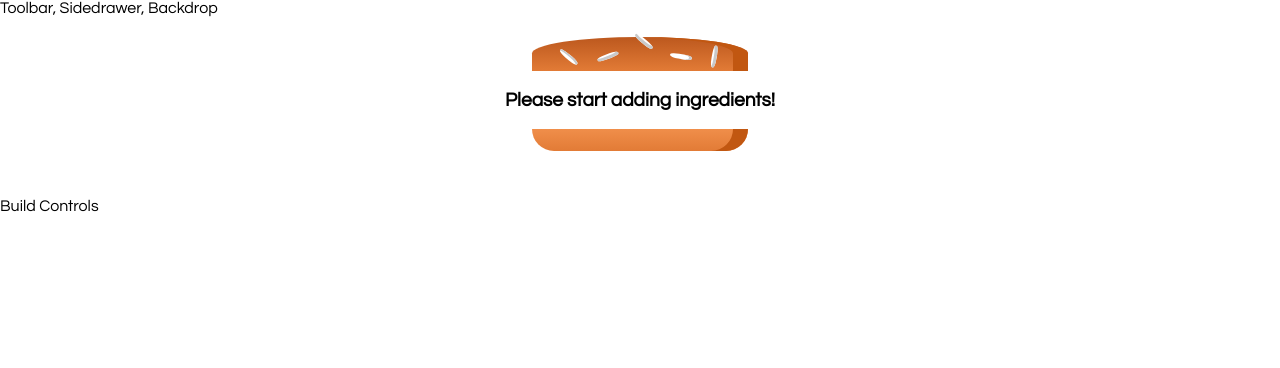
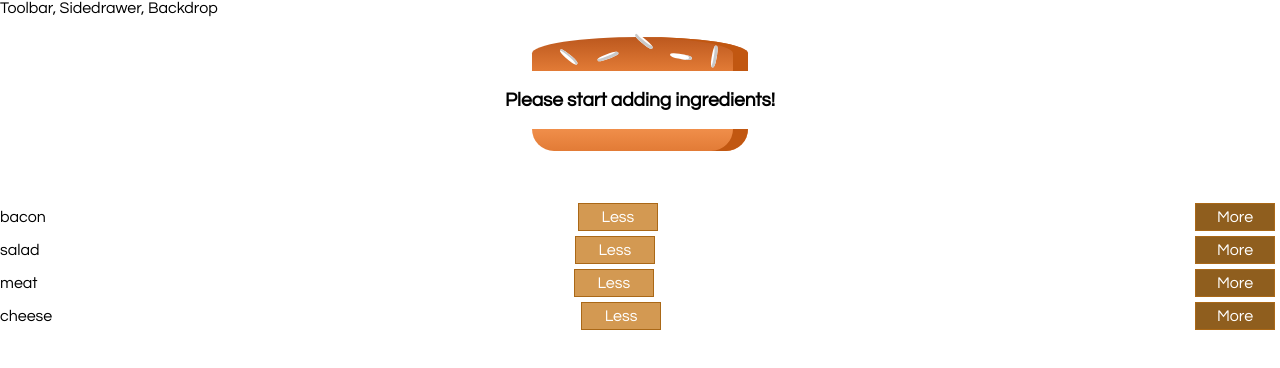
Before and after one commit to chanoscar0/burger-builder, a React app: page / in a window 1280 px wide. Shown: the top 368 px of the page. Built offline with nearby package versions, Linux system fonts and the light colour scheme.

Commit message:
Feature: Build Control (no function)

```diff
--- /dev/null
+++ b/src/components/Burger/BuildControls/BuildControl/BuildControl.css
@@ -0,0 +1,56 @@
+.BuildControl {
+    display: flex;
+    justify-content: space-between;
+    align-items: center;
+    margin: 5px 0;
+}
+
+.BuildControl button {
+    display: block;
+    font: inherit;
+    padding: 5px;
+    margin: 0 5px;
+    width: 80px;
+    border: 1px solid #AA6817;
+    cursor: pointer;
+    outline: none;
+}
+
+.BuildControl button:disabled {
+    background-color: #AC9980;
+    border: 1px solid #7E7365;
+    color: #ccc;
+    cursor: default;
+}
+
+.BuildControl button:hover:disabled {
+    background-color: #AC9980;
+    color: #ccc;
+    cursor: not-allowed;
+}
+
+.Label {
+    padding: 10px;
+    font-weight: bold;
+    width: 80px;
+}
+
+.BuildControl .Less {
+    background-color: #D39952;
+    color: white;
+}
+
+.BuildControl .More {
+    background-color: #8F5E1E;
+    color: white;
+}
+
+.BuildControl .Less:hover, .BuildControl .Less:active {
+    background-color: #DAA972;
+    color: white;
+}
+
+.BuildControl .More:hover,.BuildControl .More:active {
+    background-color: #99703F;
+    color: white;
+}
--- /dev/null
+++ b/src/components/Burger/BuildControls/BuildControl/BuildControl.js
@@ -0,0 +1,12 @@
+import React from 'react';
+import classes from './BuildControl.css'
+
+const BuildControl = (props) =>(
+  <div className = {classes.BuildControl}>
+    <div className = {classes.label}>{props.ingredientLabel}</div>
+    <button className = {classes.Less} onclick = {props.lClicked}>Less</button>
+    <button className = {classes.More} onclick = {props.mClicked}>More</button>
+  </div>
+
+);
+export default BuildControl;
--- /dev/null
+++ b/src/components/Burger/BuildControls/BuildControls.css
@@ -0,0 +1,11 @@
+.BuildControls{
+  width: 100%;
+  background-color: #CF8F2E;
+  display: flex;
+  flex-flow: column;
+  align-items: center;
+  box-shadow: 0 2px 1px #ccc;
+  margin: auto;
+  padding: 10px 0;
+
+}
--- /dev/null
+++ b/src/components/Burger/BuildControls/BuildControls.js
@@ -0,0 +1,14 @@
+import React from 'react';
+import classes from './BuildControls.css';
+import BuildControl from './BuildControl/BuildControl';
+
+const BuildControls = (props) => (
+  <div>
+    <BuildControl ingredientLabel = "bacon" />
+    <BuildControl ingredientLabel = "salad" />
+    <BuildControl ingredientLabel = "meat" />
+    <BuildControl ingredientLabel = "cheese" />
+  </div>
+);
+
+export default BuildControls;
--- a/src/containers/BurgerBuilder/BurgerBuilder.js
+++ b/src/containers/BurgerBuilder/BurgerBuilder.js
@@ -1,5 +1,6 @@
 import React, {Component, Fragment} from 'react';
 import Burger from '../../components/Burger/Burger'
+import BuildControls from '../../components/Burger/BuildControls/BuildControls';
 
 class BurgerBuilder extends Component{
   state = {
@@ -22,7 +23,7 @@
     return (
       <Fragment>
           <Burger ingredients = {this.state.ingredients} />
-          <div>Build Controls</div>
+          <BuildControls />
 
       </Fragment>
     );
```
